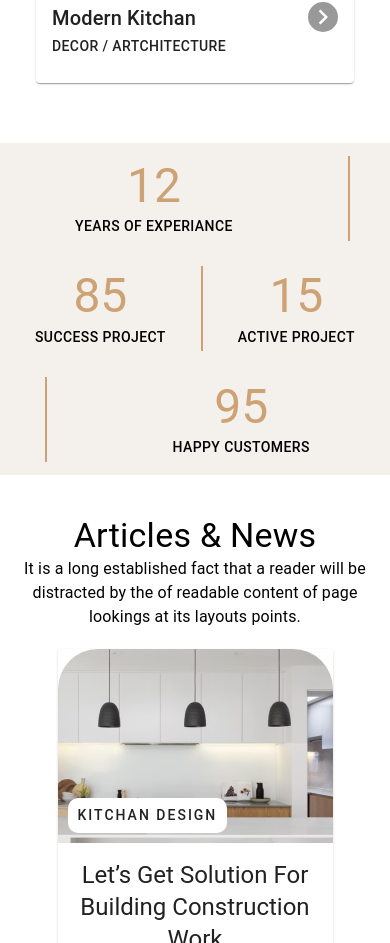
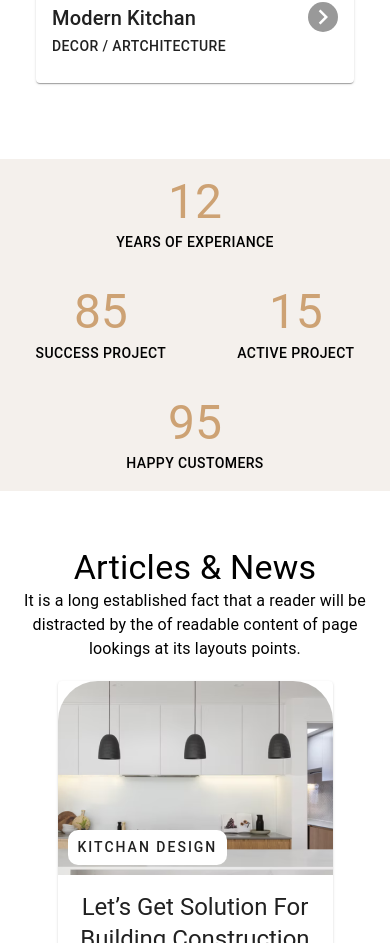
Before and after one commit to Mahdi-Falahati/interior-template, a React (Create React App) app: page / in a window 390 px wide. Shown: the part 5075-6018 px from the top of the page. Built offline with nearby package versions, Linux system fonts and the light colour scheme.

Commit message:
fixed bug in responsiving website info

```diff
--- a/src/components/WebsiteInfo.jsx
+++ b/src/components/WebsiteInfo.jsx
@@ -8,6 +8,7 @@ export default function WebsiteInfo() {
       justifyContent="space-around"
       alignItems="center"
       flexWrap="wrap"
+      my={2}
     >
       <Stack
         sx={{
@@ -22,7 +23,7 @@ export default function WebsiteInfo() {
       </Stack>
       <Box
         sx={{
-          display: { sm: "none", md: "inline-block" },
+          display: { xs: "none", md: "inline-block" },
           background: "#CDA274",
           width: "2px",
           height: "85px",
@@ -41,7 +42,7 @@ export default function WebsiteInfo() {
       </Stack>
       <Box
         sx={{
-          display: { sm: "none", md: "inline-block" },
+          display: { xs: "none", md: "inline-block" },
           background: "#CDA274",
           width: "2px",
           height: "85px",
@@ -60,7 +61,7 @@ export default function WebsiteInfo() {
       </Stack>
       <Box
         sx={{
-          display: { sm: "none", md: "inline-block" },
+          display: { xs: "none", md: "inline-block" },
           background: "#CDA274",
           width: "2px",
           height: "85px",
```
